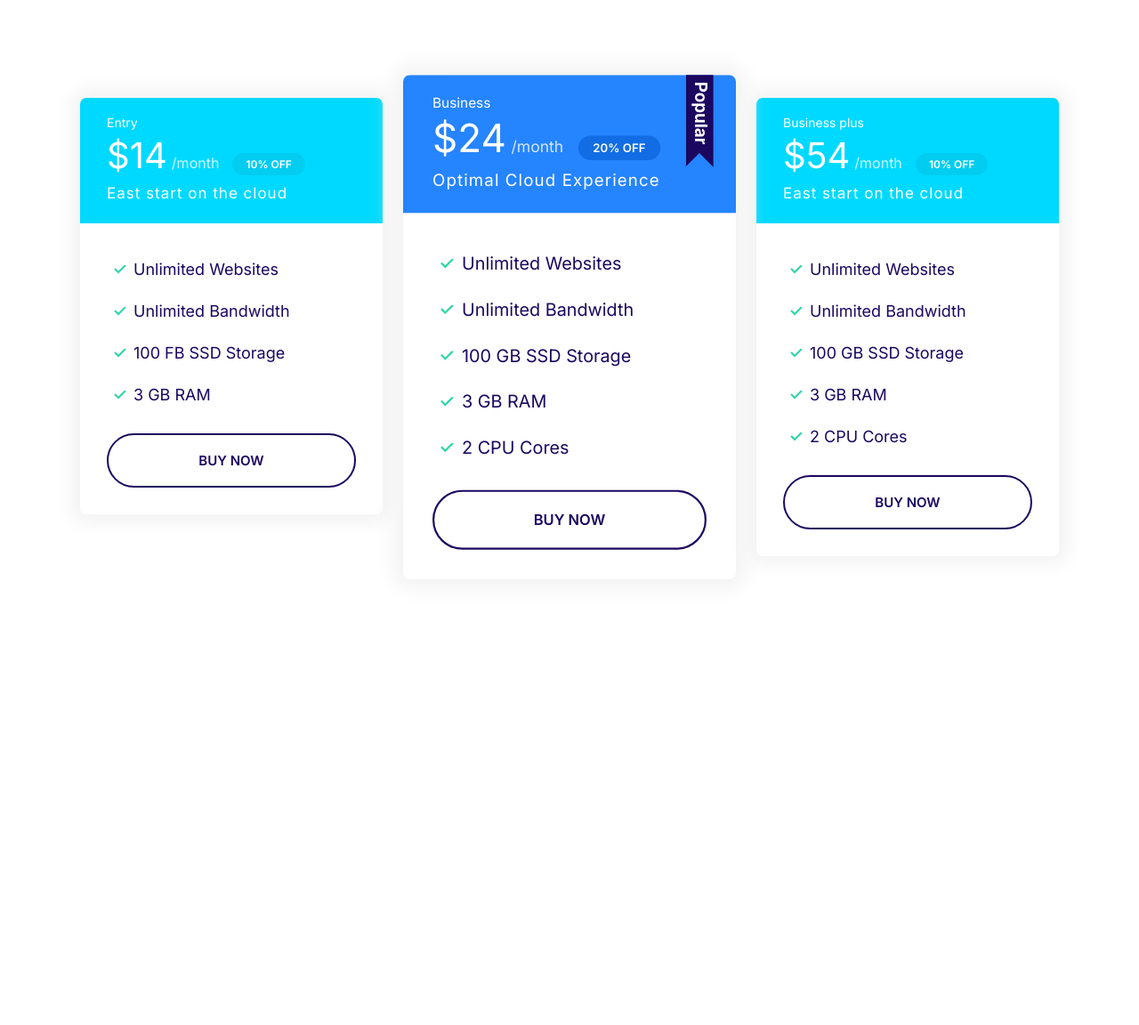
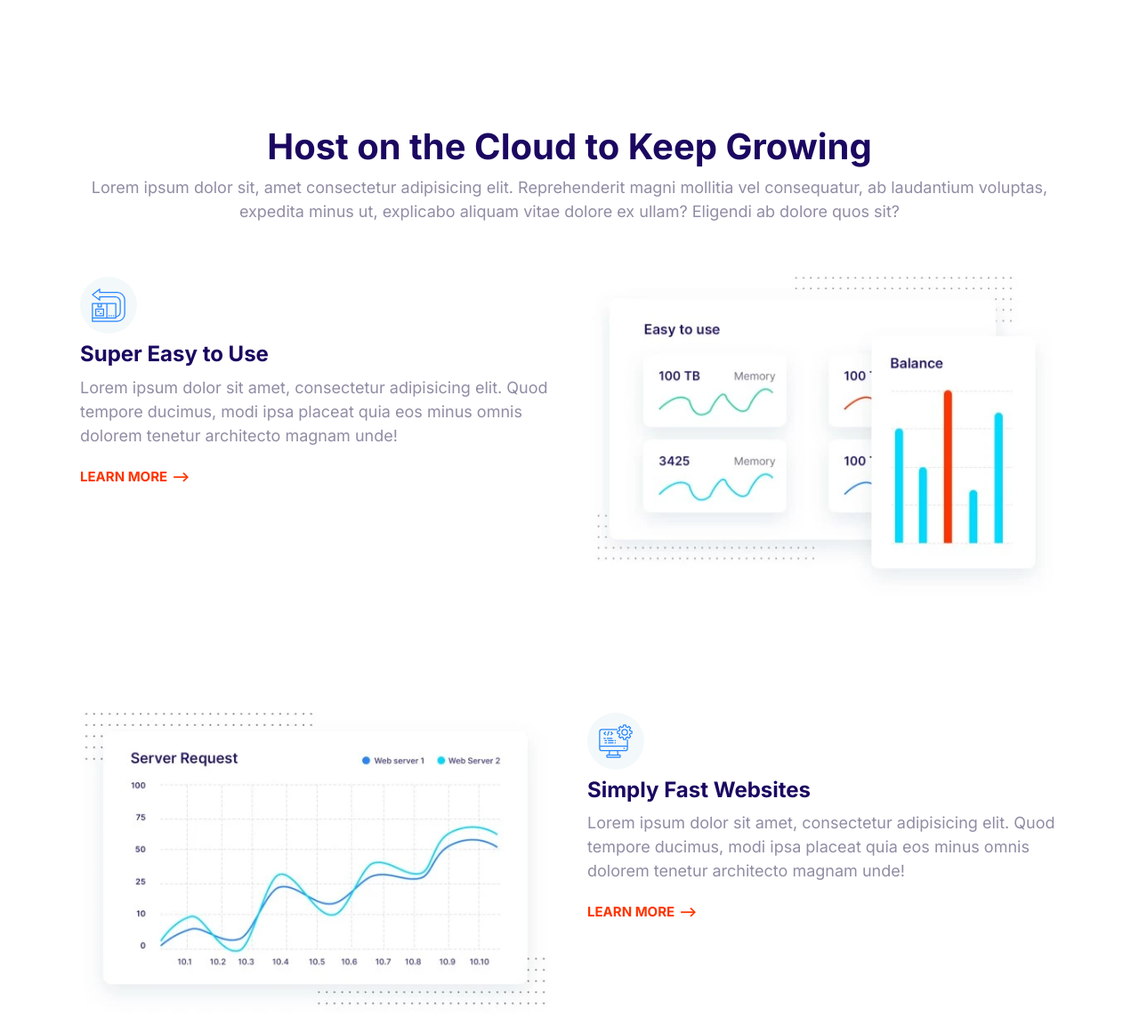
Before and after one commit to ms88941/moshify, a plain HTML site: page index.html in a window 1280 px wide. Shown: the top 1152 px of the page at 89% size. Before the commit the page ends 800 px from the top, so only its background shows below. Drawn offline with Linux system fonts and the light colour scheme.

Commit message:
Build the feature block component

```diff
--- a/css/styles.css
+++ b/css/styles.css
@@ -771,3 +771,27 @@ a {
   margin: 0 auto;
   max-width: 500px;
 }
+
+/* Features Block */
+.feature {
+  gap: 4rem;
+  margin: 12rem 0;
+}
+
+.feature:first-of-type {
+  margin-top: 6rem;
+}
+
+.feature__heading {
+  margin: 1rem 0;
+}
+
+.feature__image {
+  width: 100%;
+}
+
+@media screen and (min-width: 768px) {
+  .feature:nth-of-type(even) .feature__content {
+    order: 2;
+  }
+}
--- a/index.html
+++ b/index.html
@@ -14,71 +14,124 @@
     <link rel="stylesheet" href="css/styles.css" />
   </head>
   <body style="padding: 5rem">
-    <section class="block container block-plans">
-      <div class="grid grid--1x3">
-        <div class="plan">
-          <div class="card card--secondary">
-            <header class="card__header">
-              <h3 class="plan__name">Entry</h3>
-              <span class="plan__price">$14</span>
-              <span class="plan__billing-cycle">/month</span>
-              <span class="badge badge--secondary badge--small">10% OFF</span>
-              <span class="plan__description">East start on the cloud</span>
-            </header>
-            <div class="card__body">
-              <ul class="list list--tick">
-                <li class="list__item">Unlimited Websites</li>
-                <li class="list__item">Unlimited Bandwidth</li>
-                <li class="list__item">100 FB SSD Storage</li>
-                <li class="list__item">3 GB RAM</li>
-              </ul>
-              <button class="btn btn--outline btn--block">Buy Now</button>
-            </div>
-          </div>
+    <section class="block container">
+      <header class="block__header">
+        <h2>Host on the Cloud to Keep Growing</h2>
+        <p>
+          Lorem ipsum dolor sit, amet consectetur adipisicing elit.
+          Reprehenderit magni mollitia vel consequatur, ab laudantium voluptas,
+          expedita minus ut, explicabo aliquam vitae dolore ex ullam? Eligendi
+          ab dolore quos sit?
+        </p>
+      </header>
+      <article class="grid grid--1x2 feature">
+        <div class="feature__content">
+          <span class="icon-container">
+            <svg class="icon icon--primary">
+              <use xlink:href="images/sprite.svg#easy" />
+            </svg>
+          </span>
+          <h3 class="feature__heading">Super Easy to Use</h3>
+          <p>
+            Lorem ipsum dolor sit amet, consectetur adipisicing elit. Quod
+            tempore ducimus, modi ipsa placeat quia eos minus omnis dolorem
+            tenetur architecto magnam unde!
+          </p>
+          <a href="#" class="link-arrow">Learn More</a>
         </div>
-        <div class="plan plan--popular">
-          <div class="card card--primary">
-            <header class="card__header">
-              <h3 class="plan__name">Business</h3>
-              <span class="plan__price">$24</span>
-              <span class="plan__billing-cycle">/month</span>
-              <span class="badge badge--primary badge--small">20% OFF</span>
-              <span class="plan__description">Optimal Cloud Experience</span>
-            </header>
-            <div class="card__body">
-              <ul class="list list--tick">
-                <li class="list__item">Unlimited Websites</li>
-                <li class="list__item">Unlimited Bandwidth</li>
-                <li class="list__item">100 GB SSD Storage</li>
-                <li class="list__item">3 GB RAM</li>
-                <li class="list__item">2 CPU Cores</li>
-              </ul>
-              <button class="btn btn--outline btn--block">Buy Now</button>
-            </div>
-          </div>
+        <picture>
+          <source
+            type="image/webp"
+            srcset="images/easy.webp 1x, images/easy@2x.webp 2x"
+          />
+          <source
+            type="image/jpg"
+            srcset="images/easy.jpg 1x, images/easy@2x.jpg 2x"
+          />
+          <img class="feature__image" src="images/easy@2x.jpg" alt="" />
+        </picture>
+      </article>
+      <article class="grid grid--1x2 feature">
+        <div class="feature__content">
+          <span class="icon-container">
+            <svg class="icon icon--primary">
+              <use xlink:href="images/sprite.svg#computer" />
+            </svg>
+          </span>
+          <h3 class="feature__heading">Simply Fast Websites</h3>
+          <p>
+            Lorem ipsum dolor sit amet, consectetur adipisicing elit. Quod
+            tempore ducimus, modi ipsa placeat quia eos minus omnis dolorem
+            tenetur architecto magnam unde!
+          </p>
+          <a href="#" class="link-arrow">Learn More</a>
         </div>
-        <div class="plan">
-          <div class="card card--secondary">
-            <header class="card__header">
-              <h3 class="plan__name">Business plus</h3>
-              <span class="plan__price">$54</span>
-              <span class="plan__billing-cycle">/month</span>
-              <span class="badge badge--secondary badge--small">10% OFF</span>
-              <span class="plan__description">East start on the cloud</span>
-            </header>
-            <div class="card__body">
-              <ul class="list list--tick">
-                <li class="list__item">Unlimited Websites</li>
-                <li class="list__item">Unlimited Bandwidth</li>
-                <li class="list__item">100 GB SSD Storage</li>
-                <li class="list__item">3 GB RAM</li>
-                <li class="list__item">2 CPU Cores</li>
-              </ul>
-              <button class="btn btn--outline btn--block">Buy Now</button>
-            </div>
-          </div>
+        <picture>
+          <source
+            type="image/webp"
+            srcset="images/fast.webp 1x, images/fast@2x.webp 2x"
+          />
+          <source
+            type="image/jpg"
+            srcset="images/fast.jpg 1x, images/fast@2x.jpg 2x"
+          />
+          <img class="feature__image" src="images/fast@2x.jpg" alt="" />
+        </picture>
+      </article>
+      <article class="grid grid--1x2 feature">
+        <div class="feature__content">
+          <span class="icon-container">
+            <svg class="icon icon--primary">
+              <use xlink:href="images/sprite.svg#wordpress" />
+            </svg>
+          </span>
+          <h3 class="feature__heading">Wordpress Made Easy</h3>
+          <p>
+            Lorem ipsum dolor sit amet, consectetur adipisicing elit. Quod
+            tempore ducimus, modi ipsa placeat quia eos minus omnis dolorem
+            tenetur architecto magnam unde!
+          </p>
+          <a href="#" class="link-arrow">Learn More</a>
         </div>
-      </div>
+        <picture>
+          <source
+            type="image/webp"
+            srcset="images/wordpress.webp 1x, images/wordpress@2x.webp 2x"
+          />
+          <source
+            type="image/jpg"
+            srcset="images/wordpress.jpg 1x, images/wordpress@2x.jpg 2x"
+          />
+          <img class="feature__image" src="images/wordpress@2x.jpg" alt="" />
+        </picture>
+      </article>
+      <article class="grid grid--1x2 feature">
+        <div class="feature__content">
+          <span class="icon-container">
+            <svg class="icon icon--primary">
+              <use xlink:href="images/sprite.svg#settings" />
+            </svg>
+          </span>
+          <h3 class="feature__heading">24/7 Expert Support</h3>
+          <p>
+            Lorem ipsum dolor sit amet, consectetur adipisicing elit. Quod
+            tempore ducimus, modi ipsa placeat quia eos minus omnis dolorem
+            tenetur architecto magnam unde!
+          </p>
+          <a href="#" class="link-arrow">Learn More</a>
+        </div>
+        <picture>
+          <source
+            type="image/webp"
+            srcset="images/support.webp 1x, images/support@2x.webp 2x"
+          />
+          <source
+            type="image/jpg"
+            srcset="images/support.jpg 1x, images/support@2x.jpg 2x"
+          />
+          <img class="feature__image" src="images/support@2x.jpg" alt="" />
+        </picture>
+      </article>
     </section>
     <script src="js/main.js"></script>
   </body>
```
Also changed, not shown: components/featureBlocks.html (added, +118 -0 lines), components/hero.html (+1 -1 lines), images/easy.jpg (added), images/easy.webp (added), images/easy@2x.jpg (added), images/easy@2x.webp (added), images/fast.webp (added), images/fast@2x.webp (added), images/support.webp (added), images/support@2x.webp (added), images/wordpress.webp (added), images/wordpress@2x.webp (added).
